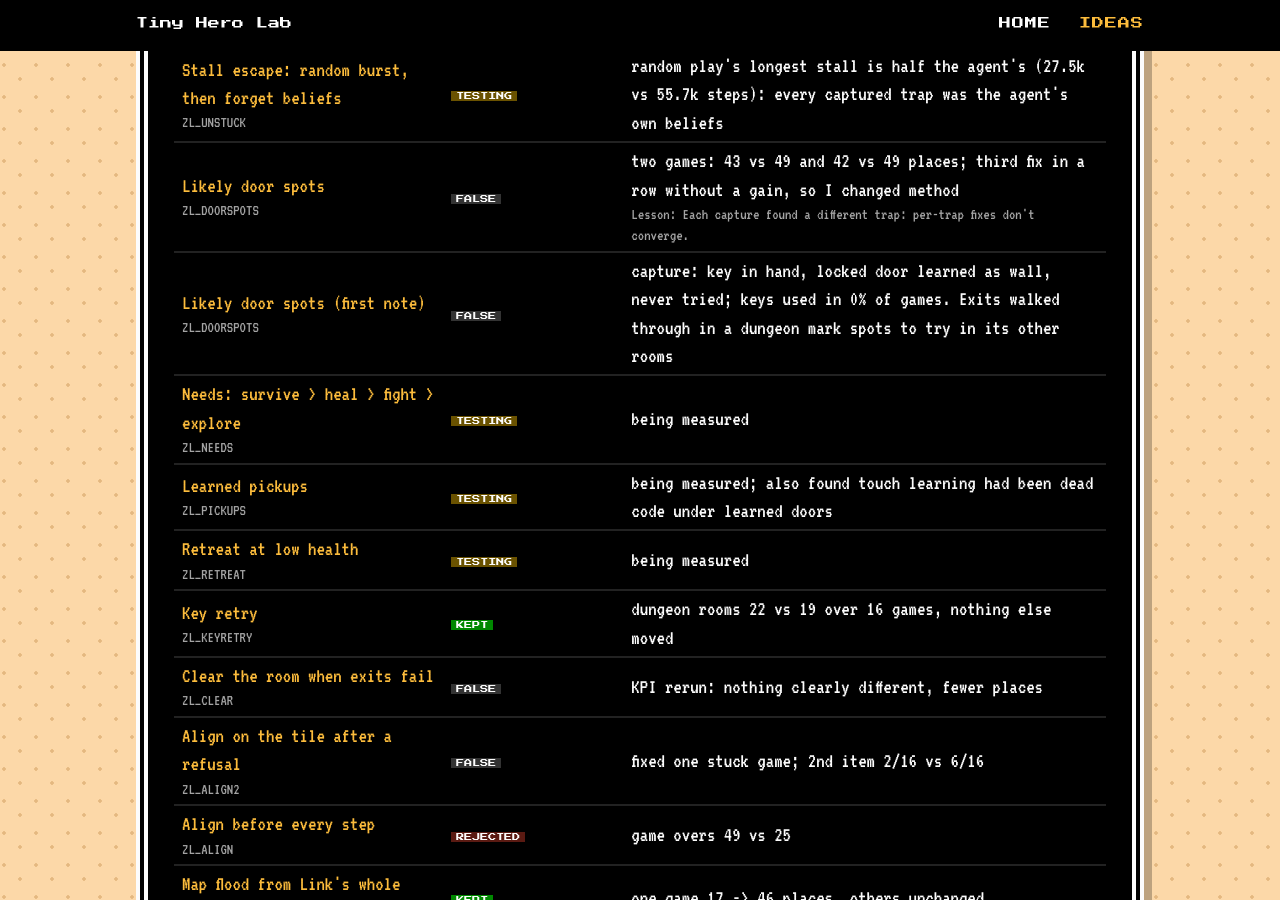
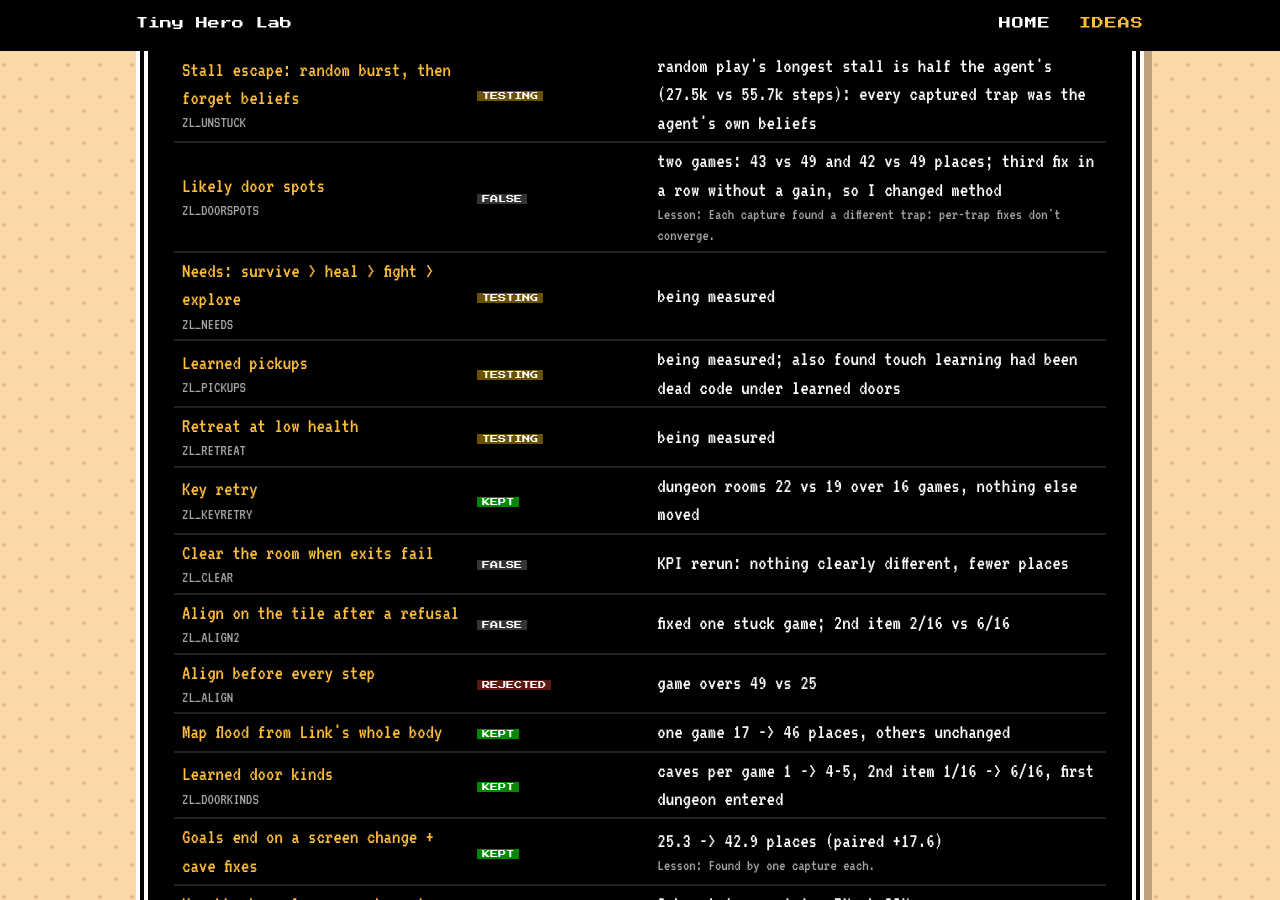
Before and after one commit to sofianedjerbi/zelda-agent-devblog, a Jekyll site: the page built from ideas.html, in a window 1280 px wide and 900 px high, scrolled down 2595 px. Built offline with Jekyll 4.4.1, drawn with Linux system fonts in a browser that asks for light colours.

Commit message:
Record: drop duplicate door-spots line

```diff
--- a/_data/tried.yml
+++ b/_data/tried.yml
@@ -7,7 +7,6 @@
     - {name: "Entrance-aware routes", switch: SPLIT, status: off, result: "Two versions, 38 vs 49 places on the game it was built for. The loop moved into the dungeon instead", lesson: "Don't judge reachability at the screen edge. Two tries without a gain: capture again."}
     - {name: "Stall escape: random burst, then forget beliefs", switch: UNSTUCK, status: testing, result: "random play's longest stall is half the agent's (27.5k vs 55.7k steps): every captured trap was the agent's own beliefs"}
     - {name: "Likely door spots", switch: DOORSPOTS, status: off, result: "two games: 43 vs 49 and 42 vs 49 places; third fix in a row without a gain, so I changed method", lesson: "Each capture found a different trap: per-trap fixes don't converge."}
-    - {name: "Likely door spots (first note)", switch: DOORSPOTS, status: off, result: "capture: key in hand, locked door learned as wall, never tried; keys used in 0% of games. Exits walked through in a dungeon mark spots to try in its other rooms"}
     - {name: "Needs: survive > heal > fight > explore", switch: NEEDS, status: testing, result: "being measured"}
     - {name: "Learned pickups", switch: PICKUPS, status: testing, result: "being measured; also found touch learning had been dead code under learned doors"}
     - {name: "Retreat at low health", switch: RETREAT, status: testing, result: "being measured"}
```
